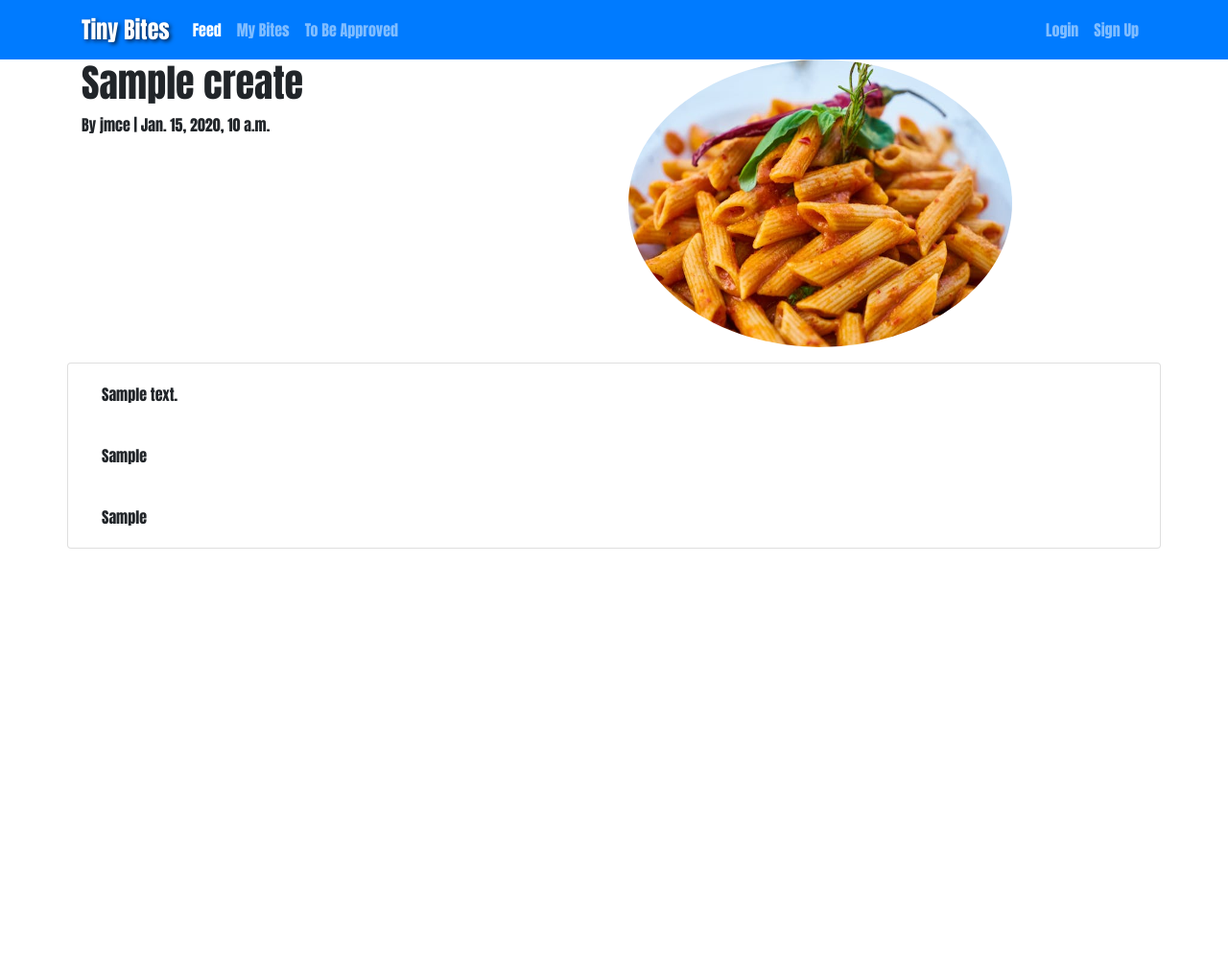
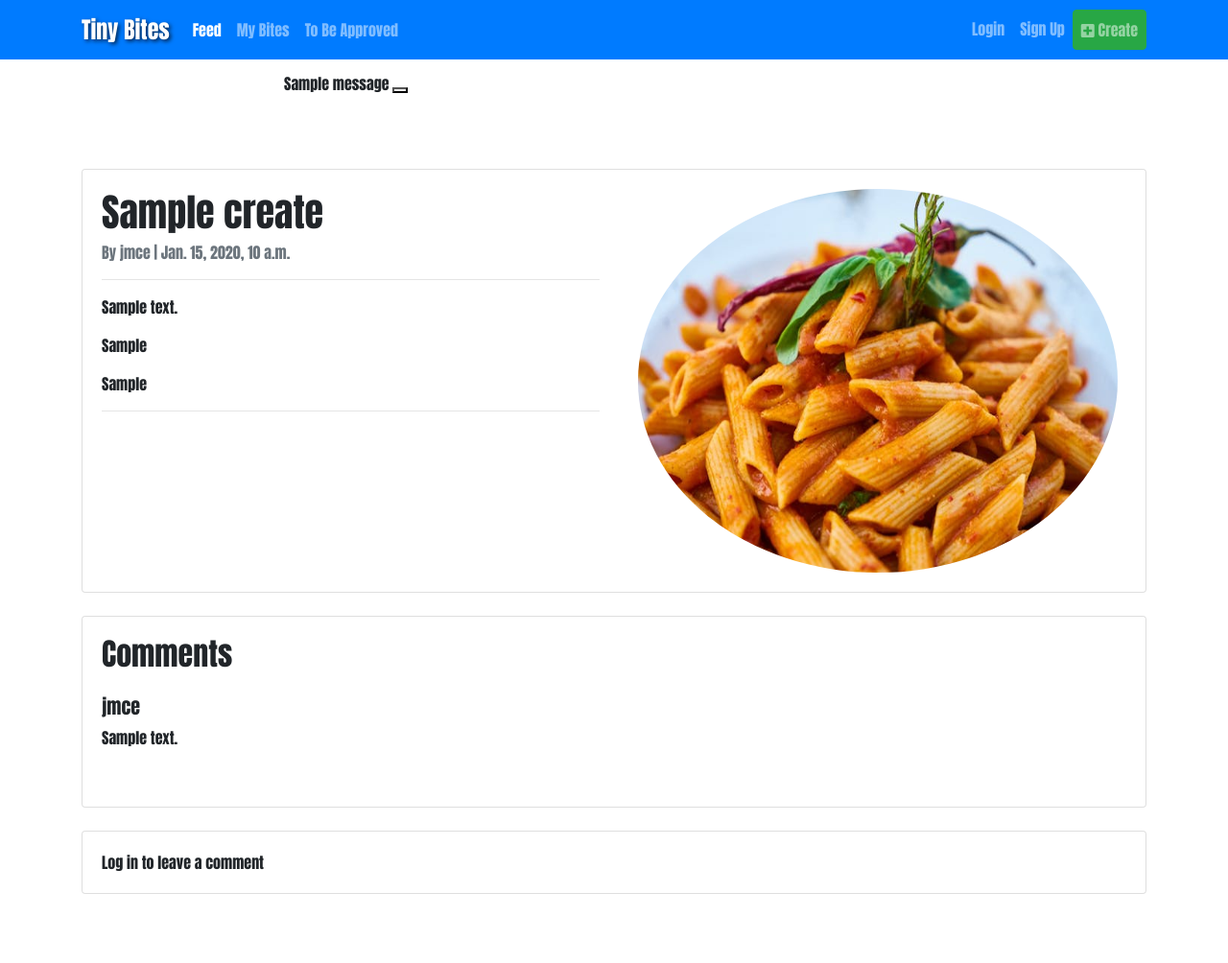
Before and after one commit to JAmcevoy/tiny-bites, a Django app: a page that uses templates/base.html in a window 1280 px wide. Shown: the whole page at 96% size. Before the commit the page ends 572 px from the top, so only its background shows below. Run offline with Django 4.2, Linux system fonts and the light colour scheme; data comes from the database, SQL or seed files in the repository; tables that the repository leaves empty hold one stand-in row (values such as "Sample post"); one stand-in notice (Sample message) is shown; some libraries are stand-ins or nearby versions.

Commit message:
added the comments function with style on detail page

```diff
--- a/feed/admin.py
+++ b/feed/admin.py
@@ -1,5 +1,5 @@
 from django.contrib import admin
-from .models import Create, Review
+from .models import Create, Review, Comment
 from django_summernote.admin import SummernoteModelAdmin
 
 
@@ -16,3 +16,4 @@ class PostAdmin(SummernoteModelAdmin):
 
 # Register your models here.
 admin.site.register(Review)
+admin.site.register(Comment)
--- /dev/null
+++ b/feed/forms.py
@@ -0,0 +1,8 @@
+from .models import Comment
+from django import forms
+
+
+class CommentForm(forms.ModelForm):
+    class Meta:
+        model = Comment
+        fields = ('body',)
--- a/feed/models.py
+++ b/feed/models.py
@@ -23,3 +23,19 @@ class Review(models.Model):
     name_of_chef = models.CharField(max_length=200, unique=True)
     description = models.TextField()
     created_at = models.DateTimeField(auto_now_add=True)
+
+
+class Comment(models.Model):
+    post = models.ForeignKey(
+        Create,
+        on_delete=models.CASCADE,
+        related_name="comments"
+    )
+    author = models.ForeignKey(
+        User,
+        on_delete=models.CASCADE,
+        related_name="comments_author"
+    )
+    body = models.TextField()
+    approved = models.BooleanField(default=False)
+    created_on = models.DateTimeField(auto_now_add=True)
--- a/feed/templates/feed/post_detail.html
+++ b/feed/templates/feed/post_detail.html
@@ -1,39 +1,58 @@
 {% extends 'base.html' %}
 {% block content %}
 {% load static %}
+{% load crispy_forms_tags %}
 
-<div class="masthead">
-    <div class="container">
-        <div class="row g-0">
-            <div class="col-md-6 masthead-text">
-                <h1 class="post-title">{{post.name}}</h1>
-                <p class="post-subtitle">By {{post.author}} | {{post.created_at}}</p>
-            </div>
-            <div class="d-none d-md-block col-md-6 masthead-image">
-                <img src="{% static 'images/default_2.jpg' %}" class="scale" alt="Dish Image">
+<div class="container py-5">
+    <div class="card mb-4">
+        <div class="card-body">
+            <div class="row">
+                <div class="col-md-6">
+                    <h1 class="card-title">{{ post.name }}</h1>
+                    <p class="card-subtitle text-muted">By {{ post.author }} | {{ post.created_at }}</p>
+                    <hr>
+                    <p class="card-text">{{ post.description }}</p>
+                    <p class="card-text">{{ post.ingredients }}</p>
+                    <p class="card-text">{{ post.instructions }}</p>
+                    <hr>
+                    <p class="card-text">{{ post.content | safe }}</p>
+                </div>
+                <div class="col-md-6 d-flex justify-content-center align-items-center">
+                    <img src="{% static 'images/default_2.jpg' %}" class="img-fluid scale" alt="Post Image">
+                </div>
             </div>
         </div>
     </div>
-</div>
 
-<div class="container">
-    <div class="row">
-        <div class="col card mb-4 mt-3 left top">
-            <div class="card-body">
-                <p class="card-text">
-                    {{post.description}}
-                </p>
+    <div class="card mb-4">
+        <div class="card-body">
+            <h2 class="mb-4">Comments</h2>
+            <div id="comments-container">
+                {% for comment in comments %}
+                <div class="media mb-4">
+                    <div class="media-body">
+                        <h5 class="mt-0">{{ comment.author }}</h5>
+                        <p>{{ comment.body }}</p>
+                    </div>
+                </div>
+                {% endfor %}
             </div>
-            <div class="card-body">
-                <p class="card-text">
-                    {{post.ingredients}}
-                </p>
-            </div>
-            <div class="card-body">
-                <p class="card-text">
-                    {{post.instructions}}
-                </p>
-            </div>
+        </div>
+    </div>
+
+    <div class="card mb-4">
+        <div class="card-body">
+            {% if user.is_authenticated %}
+            <h2 class="mb-4">Leave a Comment</h2>
+            <p class="text-muted">Posting as: {{ user.username }}</p>
+            <form id="commentForm" method="post">
+                {% csrf_token %}
+                {{ comment_form | crispy }}
+                <button id="submitButton" type="submit" class="btn btn-primary">Submit</button>
+            </form>
+            {% else %}
+            <p class="mb-0">Log in to leave a comment</p>
+            {% endif %}
         </div>
     </div>
 </div>
--- a/feed/views.py
+++ b/feed/views.py
@@ -1,6 +1,8 @@
 from django.shortcuts import render, get_object_or_404
 from django.views import generic
-from .models import Create, Review
+from django.contrib import messages
+from .models import Create, Review, Comment
+from .forms import CommentForm
 
 
 # Create your views here.
@@ -8,21 +10,36 @@ from .models import Create, Review
 class PostList(generic.ListView):
     queryset = Create.objects.all()
     template_name = "feed/index.html"
+    paginate_by = 10
 
 
 def post_detail(request, slug):
- """
- Display an individual :model:`blog.Post`.
- **Context**
- ``post``
- An instance of :model:`blog.Post`.
- **Template:**
- :template:`blog/post_detail.html`
- """
- queryset = Create.objects.filter()
- post = get_object_or_404(queryset, slug=slug)
- return render(
- request,
- "feed/post_detail.html",
- {"post": post},
- )
+    queryset = Create.objects.filter()
+    post = get_object_or_404(queryset, slug=slug)
+    comments = post.comments.all().order_by("-created_on")
+    comment_count = post.comments.filter(approved=True).count()
+
+    if request.method == "POST":
+        comment_form = CommentForm(data=request.POST)
+        if comment_form.is_valid():
+            comment = comment_form.save(commit=False)
+            comment.author = request.user
+            comment.post = post
+            comment.save()
+            messages.add_message(
+                request, messages.SUCCESS,
+                'Comment submitted and awaiting approval'
+            )
+
+    comment_form = CommentForm()
+
+    return render(
+        request,
+        "feed/post_detail.html",
+        {
+            "post": post,
+            "comments": comments,
+            "comment_count": comment_count,
+            "comment_form": comment_form,
+        },
+    )
--- a/requirements.txt
+++ b/requirements.txt
@@ -1,6 +1,9 @@
 asgiref==3.8.1
+crispy-bootstrap4==2024.1
+crispy-bootstrap5==0.7
 dj-database-url==0.5.0
 Django==4.2.11
+django-crispy-forms==2.1
 django-summernote==0.8.20.0
 psycopg2==2.9.9
 sqlparse==0.5.0
--- a/static/css/style.css
+++ b/static/css/style.css
@@ -13,8 +13,8 @@ body {
 }
 
 .scale {
-  height:  300px;
-  width: 400px;
+  height:  400px;
+  width: 500px;
   border-radius: 50%;
 }
 
--- a/templates/base.html
+++ b/templates/base.html
@@ -1,27 +1,32 @@
 {% load static %}
+
+{% url 'home' as home_url %}
 
 <!DOCTYPE html>
 <html lang="en">
+
 <head>
   <meta charset="UTF-8">
   <meta name="viewport" content="width=device-width, initial-scale=1.0">
   <title>Tiny Bites</title>
   <link rel="stylesheet" href="https://stackpath.bootstrapcdn.com/bootstrap/4.5.2/css/bootstrap.min.css">
   <link rel="stylesheet" href="{% static 'css/style.css' %}">
+  <link rel="stylesheet" href="https://cdnjs.cloudflare.com/ajax/libs/font-awesome/5.15.3/css/all.min.css">
 </head>
+
 <body>
-
 
   <nav class="navbar navbar-expand-lg navbar-dark bg-primary">
     <div class="container">
-    <a class="navbar-brand" href="#">Tiny Bites</a>
-    <button class="navbar-toggler" type="button" data-toggle="collapse" data-target="#navbarNav" aria-controls="navbarNav" aria-expanded="false" aria-label="Toggle navigation">
+      <a class="navbar-brand" href="{% url 'home' %}">Tiny Bites</a>
+      <button class="navbar-toggler" type="button" data-toggle="collapse" data-target="#navbarNav"
+        aria-controls="navbarNav" aria-expanded="false" aria-label="Toggle navigation">
         <span class="navbar-toggler-icon"></span>
       </button>
       <div class="collapse navbar-collapse" id="navbarNav">
         <ul class="navbar-nav mr-auto">
           <li class="nav-item active">
-          <a class="nav-link" href="#">Feed</a>
+            <a class="nav-link" href="{% url 'home' %}">Feed</a>
           </li>
           <li class="nav-item">
             <a class="nav-link" href="#">My Bites</a>
@@ -30,7 +35,6 @@
             <a class="nav-link" href="#">To Be Approved</a>
           </li>
         </ul>
-      <!-- Right-aligned items -->
         <ul class="navbar-nav ml-auto">
           <li class="nav-item">
             <a class="nav-link" href="#">Login</a>
@@ -38,16 +42,34 @@
           <li class="nav-item">
             <a class="nav-link" href="#">Sign Up</a>
           </li>
+          <li class="nav-item">
+            <a class="nav-link btn btn-success d-none d-lg-inline-block" href="#">
+              <span class="d-none d-lg-inline"><i class="fas fa-plus-square"></i> Create</span>
+            </a>
+          </li>
         </ul>
       </div>
     </div>
   </nav>
-
+  <!-- displaying Django messages -->
+  <div class="container">
+    <div class="row">
+      <div class="col-md-8 offset-md-2">
+        {% for message in messages %}
+        <div class="alert {{ message.tags }} alert-dismissible
+  fade show" id="msg" role="alert">
+          {{ message | safe }}
+          <button type="button" class="btn-close" data-bs-dismiss="alert" aria-label="Close"></button>
+        </div>
+        {% endfor %}
+      </div>
+    </div>
+  </div>
 
   {% block content %} {% endblock %}
 
-
-</body>
   <!-- Bootstrap JS -->
   <script src="https://cdnjs.cloudflare.com/ajax/libs/twitter-bootstrap/5.1.3/js/bootstrap.min.js"></script>
+</body>
+
 </html>
--- a/tiny_bites/settings.py
+++ b/tiny_bites/settings.py
@@ -44,9 +44,14 @@ INSTALLED_APPS = [
     'django.contrib.sessions',
     'django.contrib.messages',
     'django.contrib.staticfiles',
+    'crispy_forms',
+    'crispy_bootstrap5',
     'django_summernote',
     'feed',
 ]
+
+CRISPY_ALLOWED_TEMPLATE_PACKS = "bootstrap5"
+CRISPY_TEMPLATE_PACK = "bootstrap5"
 
 MIDDLEWARE = [
     'django.middleware.security.SecurityMiddleware',
```
Also changed, not shown: feed/migrations/0006_comment.py (added). Lines whose indentation alone changed are shown as unchanged.
